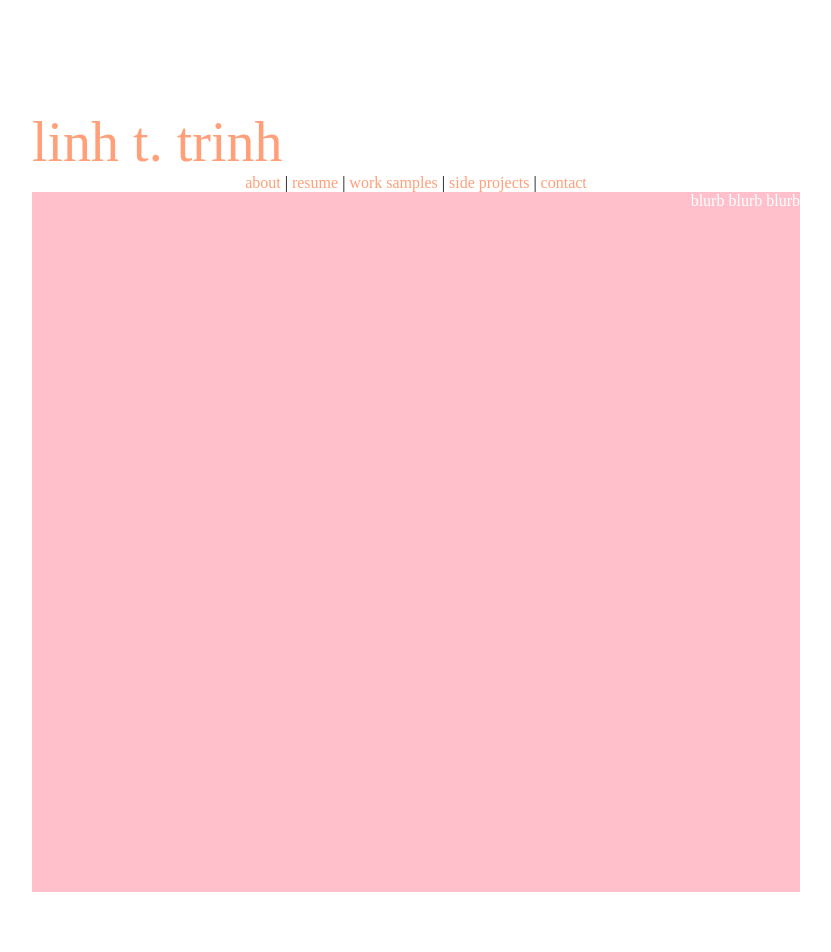
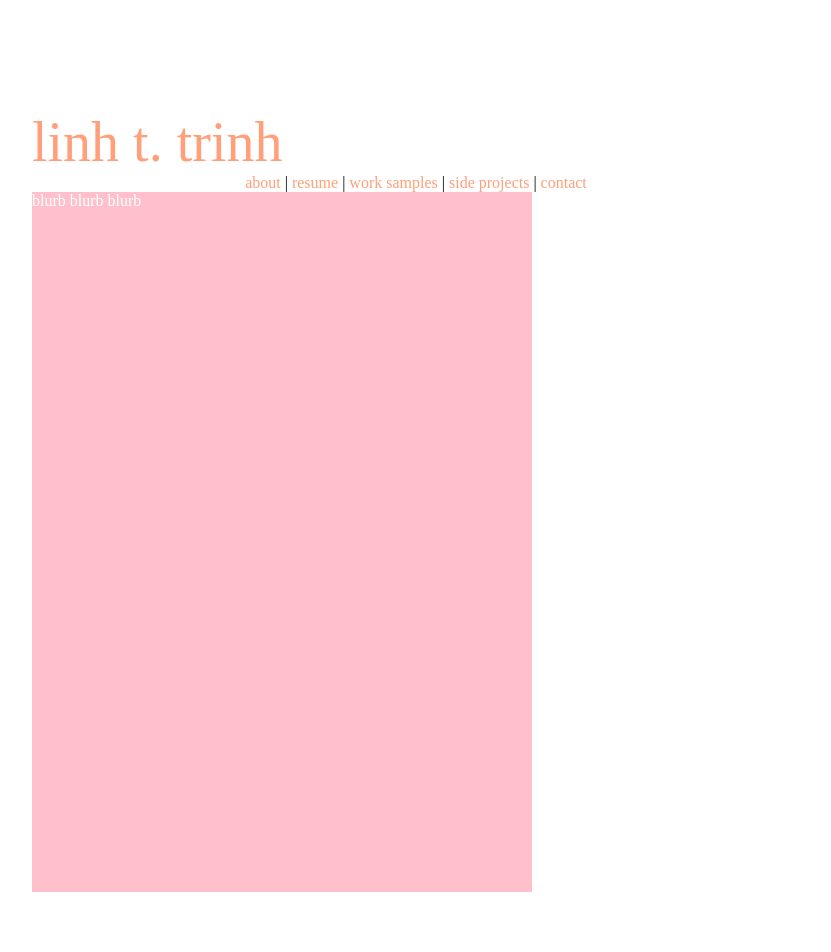
Before and after one commit to lttrinh/lttrinh.github.io, a Jekyll site: the page built from index.html, in a window 1280 px wide. Shown: the whole page, without its empty margins (224-1055 px from the left). Built offline with Jekyll 4.4.1, drawn with Linux system fonts in a browser that asks for light colours.

Commit message:
Update main.css

```diff
--- a/css/main.css
+++ b/css/main.css
@@ -53,10 +53,10 @@ ul {
 
 .content {
     height: 700px;
-    width: 500px%;
+    width: 500px;
     background-color: pink;
     font-family: 'futura';
     font-size: 1em;
-    text-align: right;
+    text-align: left;
     color: #FFF;
 }
```
